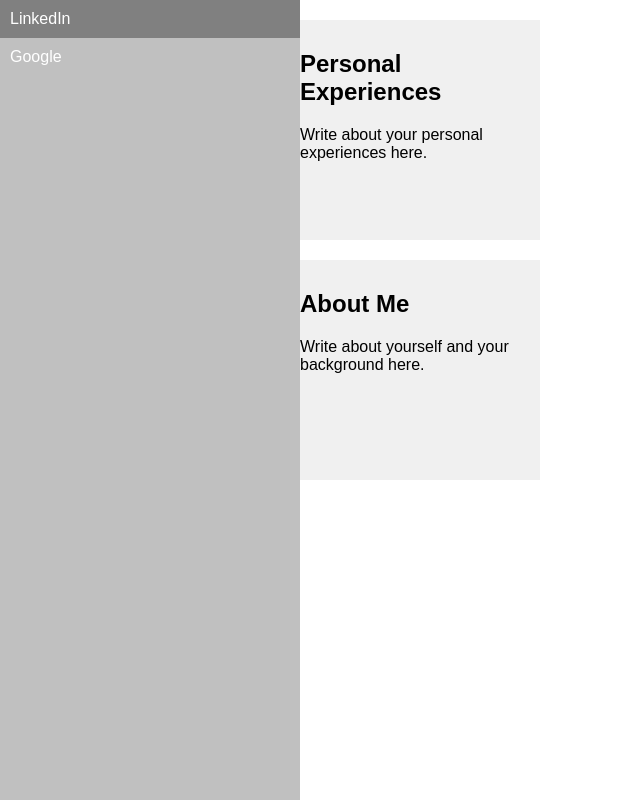
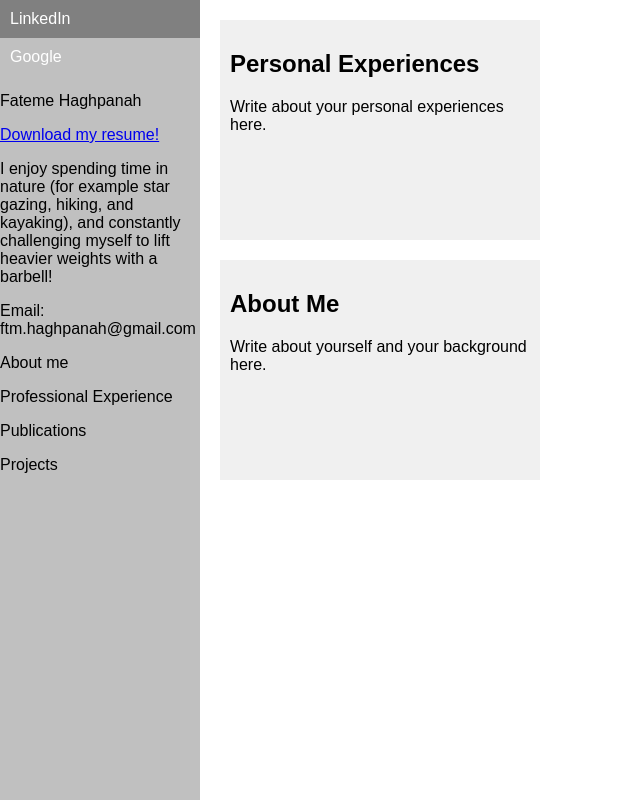
Before and after one commit to Rezamehrizi/portfolio-short, a plain HTML site: page index.html in a window 1280 px wide. Shown: the whole page, without its empty margins (0-640 px from the left). Drawn offline with Linux system fonts and the light colour scheme.

Commit message:
Update index.html

```diff
--- a/index.html
+++ b/index.html
@@ -11,7 +11,7 @@
 
     #sidebar {
       background-color: #c0c0c0;
-      width: 300px;
+      width: 200px;
       height: 100vh;
       float: left;
     }
@@ -46,6 +46,14 @@
     <a class="sidebar-link" href="https://www.linkedin.com/">LinkedIn</a>
     <a class="sidebar-link" href="https://www.google.com/">Google</a>
     <!-- Add more links here if needed -->
+    <p>Fateme Haghpanah</p>
+    <p><a href="link-to-your-resume.pdf">Download my resume!</a></p>
+    <p>I enjoy spending time in nature (for example star gazing, hiking, and kayaking), and constantly challenging myself to lift heavier weights with a barbell!</p>
+    <p>Email: ftm.haghpanah@gmail.com</p>
+    <p>About me</p>
+    <p>Professional Experience</p>
+    <p>Publications</p>
+    <p>Projects</p>
   </div>
 
   <div id="main-content">
```
